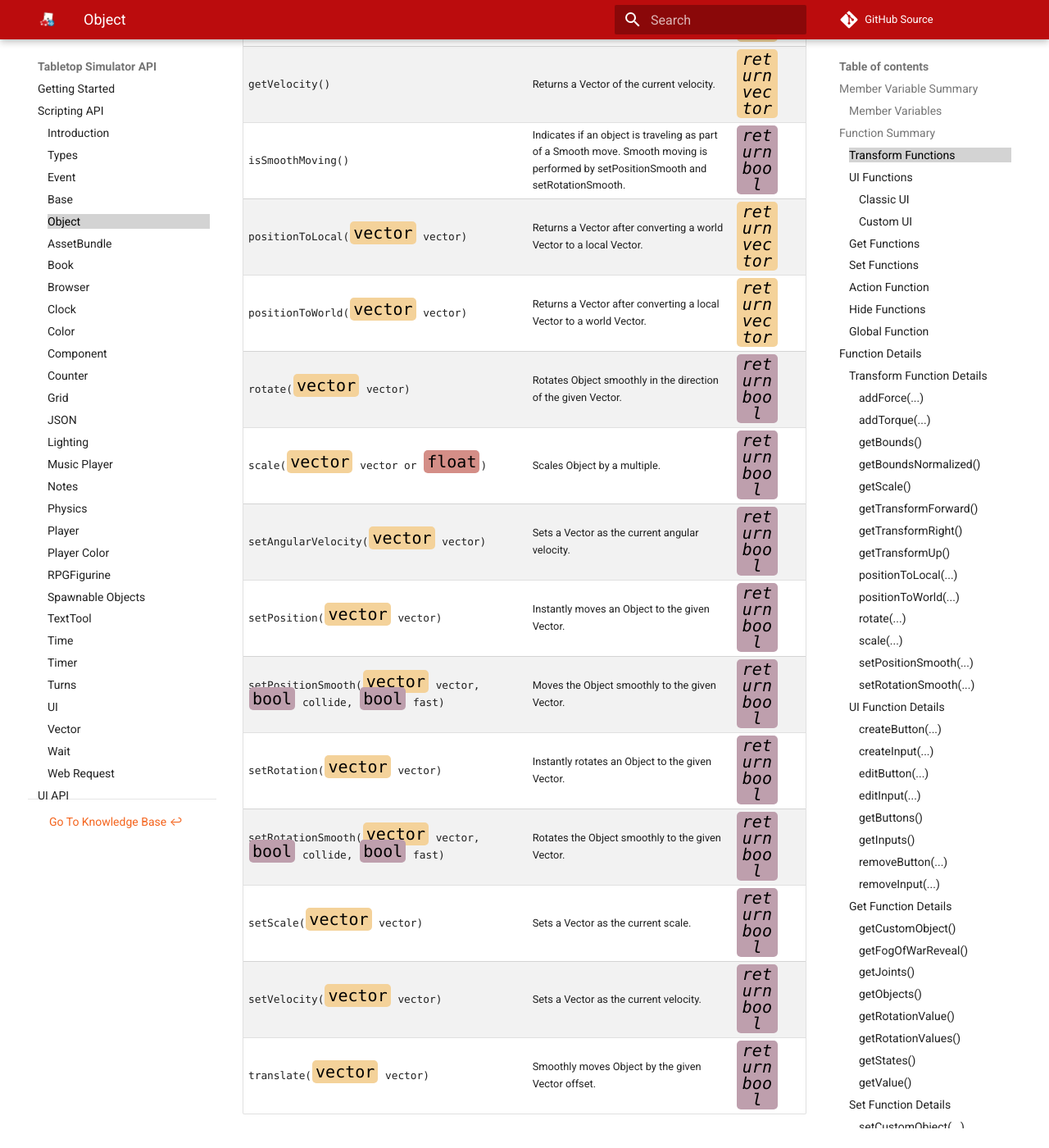
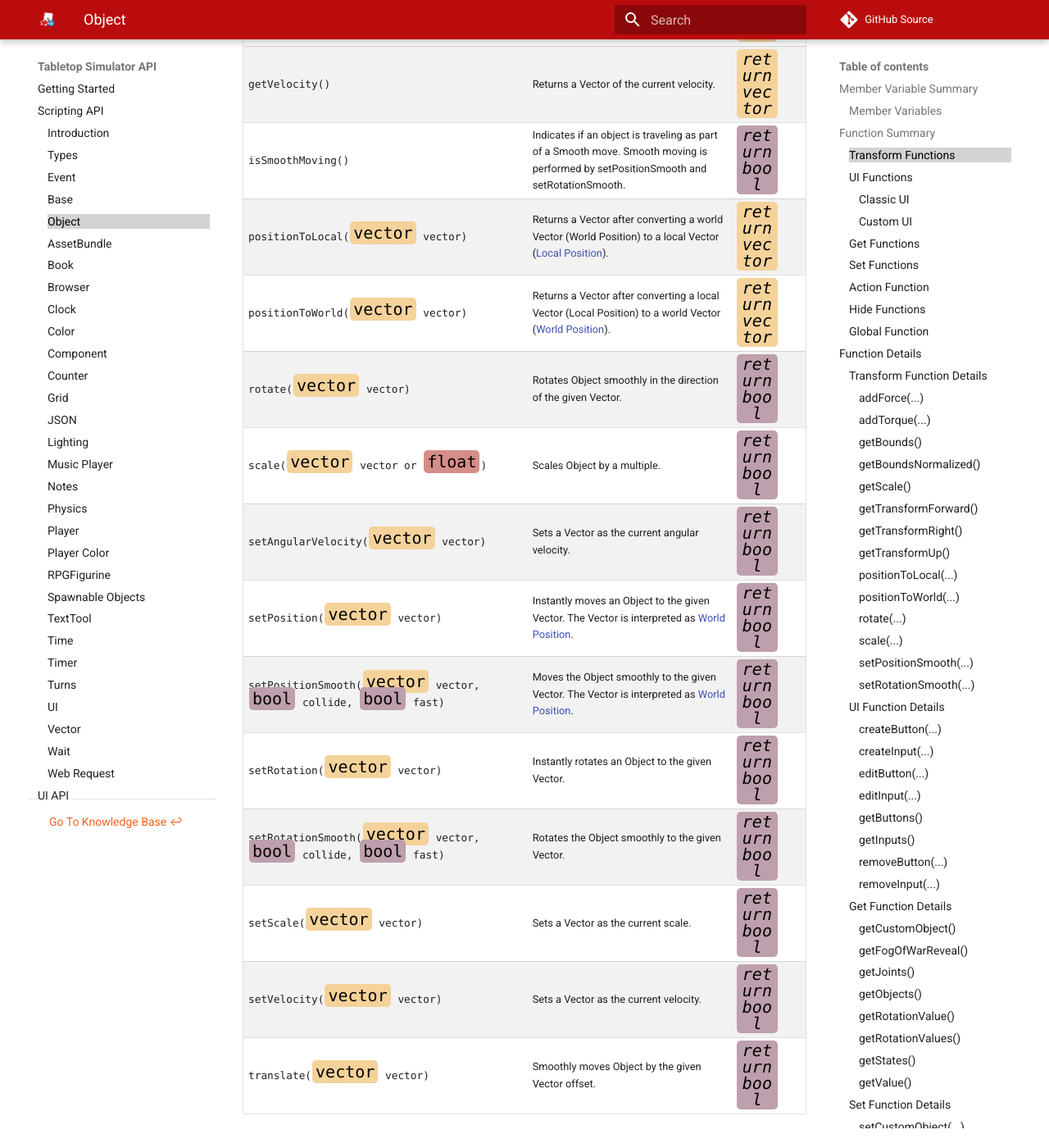
Before and after one commit to Berserk-Games/Tabletop-Simulator-API, an MkDocs documentation site: the page built from docs/object.md, in a window 1280 px wide and 1400 px high, scrolled down 4219 px. Shown: the whole window at 82% size. Built offline with MkDocs 1.6.1 and Material for MkDocs 9.7.7, drawn with Linux system fonts in a browser that asks for light colours; comment, search, counter and statistics services are not loaded; some of the changed text lies outside the part shown.

Commit message:
added the information about Local and World Position to improve the understanding

```diff
--- a/docs/object.md
+++ b/docs/object.md
@@ -81,7 +81,7 @@
 <a class="anchor" id="getangularvelocity"></a>getAngularVelocity() | Returns a Vector of the current angular velocity. | [<span class="ret vec"></span>](types.md#vector)
 getBounds() | Returns a Vector describing the size of an object in Global terms. | [<span class="ret vec"></span>](types.md#vector) | [<span class="i"></span>](#getbounds)
 getBoundsNormalized() | Returns a Vector describing the size of an object in Global terms, as if it was rotated to {0,0,0}. | [<span class="ret vec"></span>](types.md#vector) | [<span class="i"></span>](#getboundsnormalized)
-<a class="anchor" id="getposition"></a>getPosition() | Returns a Vector of the current world position. | [<span class="ret vec"></span>](types.md#vector)
+<a class="anchor" id="getposition"></a>getPosition() | Returns a Vector of the current [World Position](types.md#position). | [<span class="ret vec"></span>](types.md#vector)
 <a class="anchor" id="getrotation"></a>getRotation() | Returns a Vector of the current rotation. | [<span class="ret vec"></span>](types.md#vector)
 getScale() | Returns a Vector of the current scale. | [<span class="ret vec"></span>](types.md#vector) | [<span class="i"></span>](#getscale)
 getTransformForward() | Returns a Vector of the forward direction of this object. | [<span class="ret vec"></span>](types.md#vector) | [<span class="i"></span>](#gettransformforward)
@@ -89,13 +89,13 @@
 getTransformUp() | Returns a Vector of the up direction of this object. | [<span class="ret vec"></span>](types.md#vector) | [<span class="i"></span>](#gettransformup)
 <a class="anchor" id="getvelocity"></a>getVelocity() | Returns a Vector of the current velocity. | [<span class="ret vec"></span>](types.md#vector) |
 <a class="anchor" id="issmoothmoving"></a>isSmoothMoving() | Indicates if an object is traveling as part of a Smooth move. Smooth moving is performed by setPositionSmooth and setRotationSmooth. | [<span class="ret boo"></span>](types.md) |
-positionToLocal([<span class="tag vec"></span>](types.md#vector)&nbsp;vector) | Returns a Vector after converting a world Vector to a local Vector. | [<span class="ret vec"></span>](types.md#vector) | [<span class="i"></span>](#positiontolocal)
-positionToWorld([<span class="tag vec"></span>](types.md#vector)&nbsp;vector) | Returns a Vector after converting a local Vector to a world Vector. | [<span class="ret vec"></span>](types.md#vector) | [<span class="i"></span>](#positiontoworld)
+positionToLocal([<span class="tag vec"></span>](types.md#vector)&nbsp;vector) | Returns a Vector after converting a world Vector (World Position) to a local Vector ([Local Position](types.md#position)). | [<span class="ret vec"></span>](types.md#vector) | [<span class="i"></span>](#positiontolocal)
+positionToWorld([<span class="tag vec"></span>](types.md#vector)&nbsp;vector) | Returns a Vector after converting a local Vector (Local Position) to a world Vector ([World Position](types.md#position)). | [<span class="ret vec"></span>](types.md#vector) | [<span class="i"></span>](#positiontoworld)
 rotate([<span class="tag vec"></span>](types.md#vector)&nbsp;vector) | Rotates Object smoothly in the direction of the given Vector. | [<span class="ret boo"></span>](types.md) | [<span class="i"></span>](#rotate)
 scale([<span class="tag vec"></span>](types.md#vector)&nbsp;vector or [<span class="tag flo"></span>](types.md)) | Scales Object by a multiple. | [<span class="ret boo"></span>](types.md) | [<span class="i"></span>](#scale)
 <a class="anchor" id="setangularvelocity"></a>setAngularVelocity([<span class="tag vec"></span>](types.md#vector)&nbsp;vector) | Sets a Vector as the current angular velocity. | [<span class="ret boo"></span>](types.md) |
-<a class="anchor" id="setposition"></a>setPosition([<span class="tag vec"></span>](types.md#vector)&nbsp;vector) | Instantly moves an Object to the given Vector. | [<span class="ret boo"></span>](types.md) |
-setPositionSmooth([<span class="tag vec"></span>](types.md#vector)&nbsp;vector, [<span class="tag boo"></span>](types.md)&nbsp;collide, [<span class="tag boo"></span>](types.md)&nbsp;fast) | Moves the Object smoothly to the given Vector. | [<span class="ret boo"></span>](types.md) | [<span class="i"></span>](#setpositionsmooth)
+<a class="anchor" id="setposition"></a>setPosition([<span class="tag vec"></span>](types.md#vector)&nbsp;vector) | Instantly moves an Object to the given Vector. The Vector is interpreted as [World Position](types.md#position). | [<span class="ret boo"></span>](types.md) |
+setPositionSmooth([<span class="tag vec"></span>](types.md#vector)&nbsp;vector, [<span class="tag boo"></span>](types.md)&nbsp;collide, [<span class="tag boo"></span>](types.md)&nbsp;fast) | Moves the Object smoothly to the given Vector. The Vector is interpreted as [World Position](types.md#position). | [<span class="ret boo"></span>](types.md) | [<span class="i"></span>](#setpositionsmooth)
 <a class="anchor" id="setrotation"></a>setRotation([<span class="tag vec"></span>](types.md#vector)&nbsp;vector) | Instantly rotates an Object to the given Vector. | [<span class="ret boo"></span>](types.md) |
 setRotationSmooth([<span class="tag vec"></span>](types.md#vector)&nbsp;vector, [<span class="tag boo"></span>](types.md)&nbsp;collide, [<span class="tag boo"></span>](types.md)&nbsp;fast) | Rotates the Object smoothly to the given Vector. | [<span class="ret boo"></span>](types.md) | [<span class="i"></span>](#setrotationsmooth)
 <a class="anchor" id="setscale"></a>setScale([<span class="tag vec"></span>](types.md#vector)&nbsp;vector) | Sets a Vector as the current scale. | [<span class="ret boo"></span>](types.md) |
```
